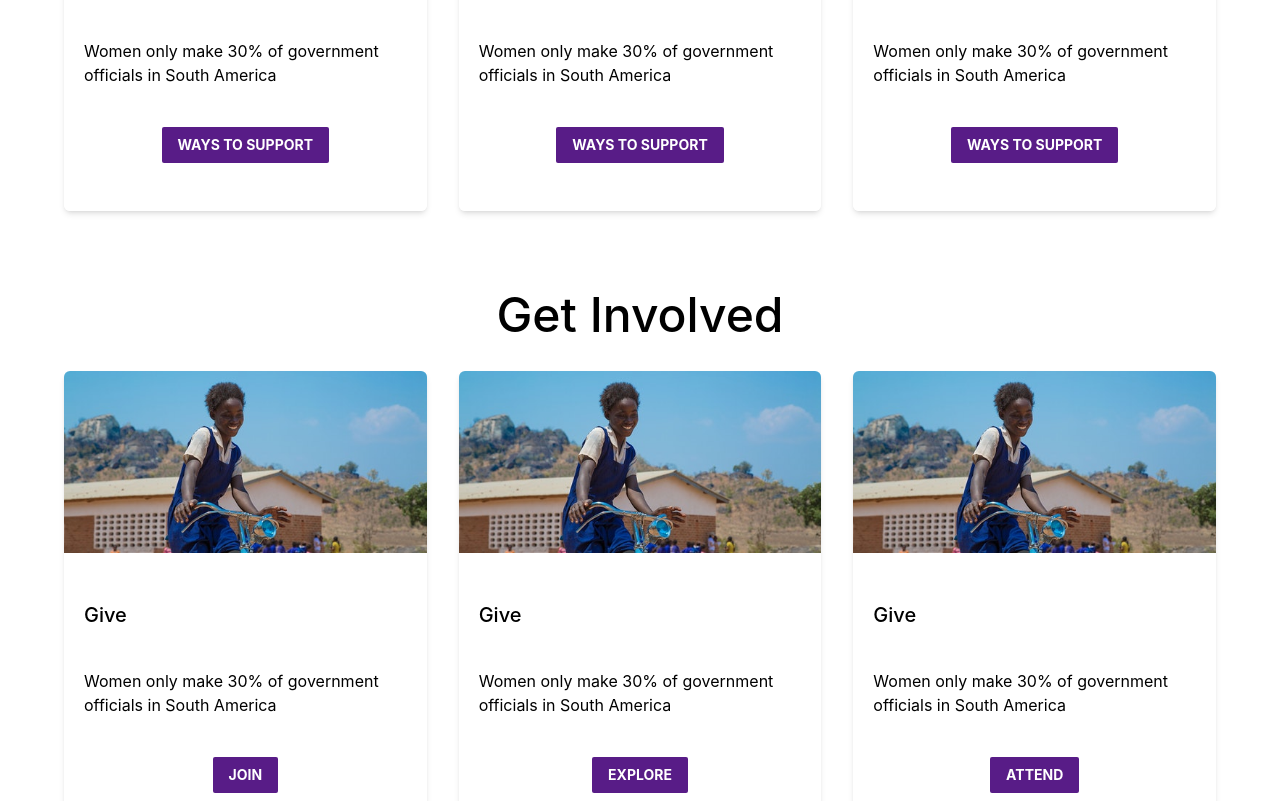
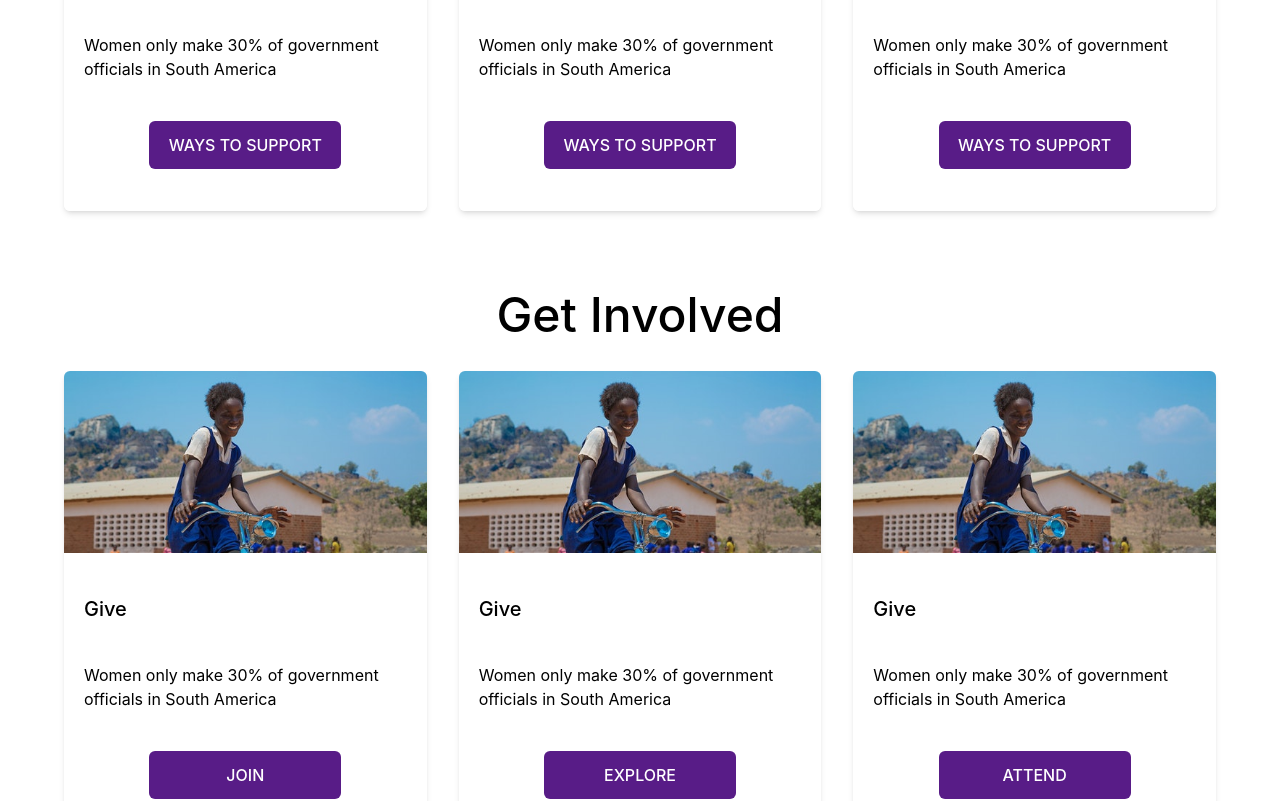
Before and after one commit to omarbagna/girlsUpNGO, a React (Create React App) app: page / in a window 1280 px wide. Shown: the part 4780-5581 px from the top of the page. Built offline with nearby package versions, Linux system fonts and the light colour scheme.

Commit message:
homepage

```diff
--- a/src/components/Buttons/PrimaryBtn.jsx
+++ b/src/components/Buttons/PrimaryBtn.jsx
@@ -7,6 +7,8 @@ const PrimaryBtn = ({ text, color }) => {
 				className={
 					color === 'pink'
 						? 'transition-all duration-200 ease-in w-fit cursor-pointer uppercase rounded-sm px-4 py-2 text-white text-sm font-bold bg-pink-600 hover:bg-pink-900 hover:shadow-lg'
+						: color === 'card'
+						? 'transition-all duration-200 ease-in w-72 md:w-40 lg:w-48 text-center cursor-pointer uppercase rounded-md px-4 py-4 md:py-2 lg:py-3 text-white text-lg md:text-sm lg:text-base font-medium bg-purple-900 hover:bg-pink-900 hover:shadow-lg'
 						: 'transition-all duration-200 ease-in w-fit cursor-pointer uppercase rounded-sm px-4 py-2 text-white text-sm font-bold bg-purple-900 hover:bg-pink-900 hover:shadow-lg'
 				}>
 				{text}
--- a/src/components/Cards/ButtonCard.jsx
+++ b/src/components/Cards/ButtonCard.jsx
@@ -11,7 +11,7 @@ const ButtonCard = ({ btnText }) => {
 				<h2 className="font-medium text-xl">Give</h2>
 				<p>Women only make 30% of government officials in South America</p>
 				<div className="w-full flex justify-center">
-					<PrimaryBtn text={btnText} />
+					<PrimaryBtn text={btnText} color="card" />
 				</div>
 			</div>
 		</div>
```
